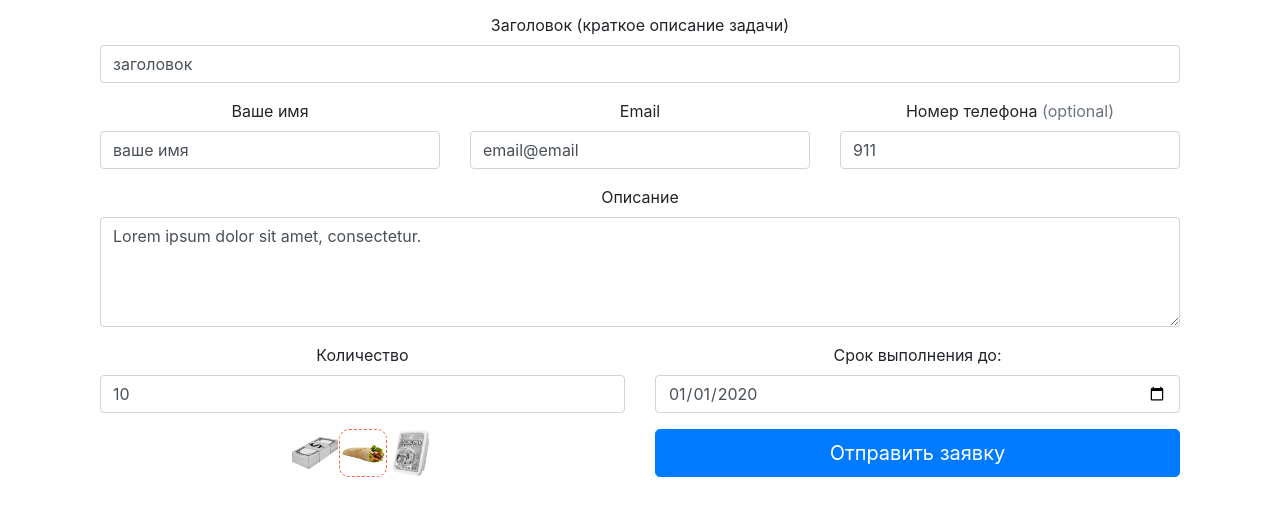
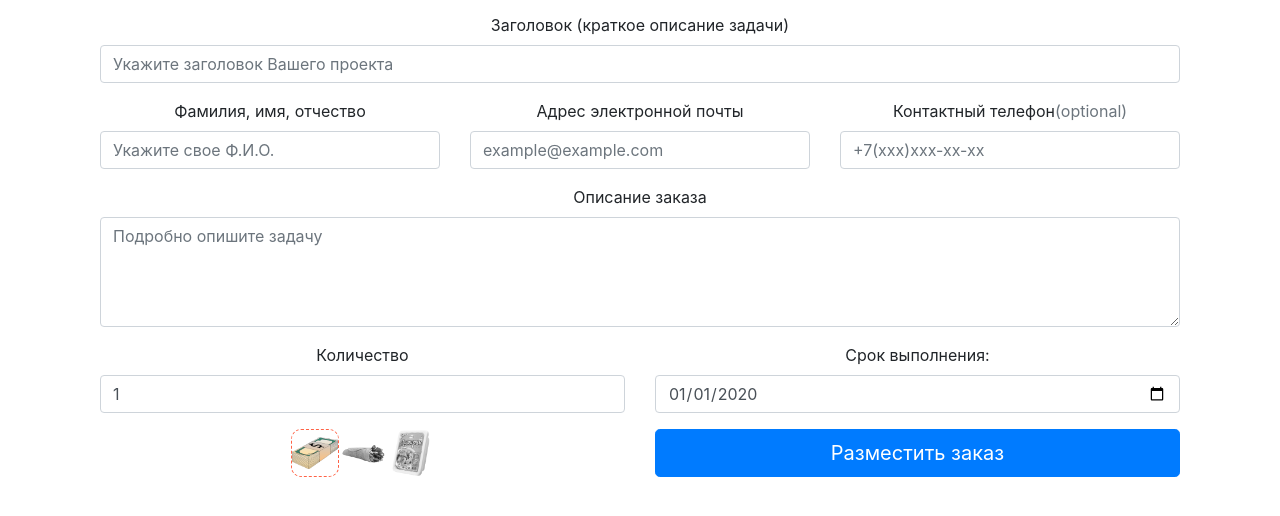
Before and after one commit to dim-014/freelanceExchange, a plain HTML site: page index.html in a window 1280 px wide. Both pictures are taken after a click on the link "Заказчик". Shown: the part 232-748 px from the top of the page. Drawn offline with Linux system fonts and the light colour scheme.

Commit message:
Corrected grammar and punctuation errors

```diff
--- a/index.html
+++ b/index.html
@@ -17,9 +17,9 @@
         <div id="block-choice">
             <img class="d-block mx-auto mb-4" src="./img/logo.png" alt="" width="72" height="72">
             <h1>FreeShavuha</h1>
-            <p class="lead text-muted">Добро пожаловать на нашу фриланс биржу</p>
-            <p class="lead text-muted">Если вы заказчик то вы можете заказать проект</p>
-            <p class="lead text-muted">Если вы фрилансер то вы всегда найдете у нас проект по силам</p>
+            <p class="lead text-muted">Добро пожаловать на нашу уютненькую фриланс-биржу!</p>
+            <p class="lead text-muted">Если Вы заказчик - Вы можете разместить информацию о своем проекте.</p>
+            <p class="lead text-muted">Если Вы фрилансер - Вы всегда сможете найти у нас проект, который будет вам под силу.</p>
             <p class="mt-5">
                 <a href="#" id="customer" class="btn btn-primary my-3 px-4 py-2">Заказчик</a>
                 <a href="#" id="freelancer" class="btn btn-secondary my-3 px-4 py-2">Фрилансер</a>
@@ -38,27 +38,27 @@
 
                     <div class="mb-3">
                         <label for="title">Заголовок (краткое описание задачи)</label>
-                        <input type="text" class="form-control" id="title" name="title" required value="заголовок">
+                        <input type="text" class="form-control" id="title" name="title" required placeholder="Укажите заголовок Вашего проекта">
                     </div>
                     <div class="row">
                         <div class="col-md-4 mb-3">
-                            <label for="firstName">Ваше имя</label>
-                            <input type="text" class="form-control" id="firstName" name="firstName" required value="ваше имя">
+                            <label for="firstName">Фамилия, имя, отчество</label>
+                            <input type="text" class="form-control" id="firstName" name="firstName" required placeholder="Укажите свое Ф.И.О.">
                         </div>
                         <div class="col-md-4 mb-3">
-                            <label for="email">Email</label>
-                            <input type="email" class="form-control" id="email" name="email" placeholder="you@mail.com" required value="email@email">
+                            <label for="email">Адрес электронной почты</label>
+                            <input type="email" class="form-control" id="email" name="email" required placeholder="example@example.com">
                         </div>
                         <div class="col-md-4 mb-3">
-                            <label for="phone">Номер телефона <span class="text-muted">(optional)</span></label>
-                            <input type="text" class="form-control" id="phone" name="phone" value="911">
+                            <label for="phone">Контактный телефон<span class="text-muted">(optional)</span></label>
+                            <input type="text" class="form-control" id="phone" name="phone" placeholder="+7(xxx)xxx-xx-xx">
                         </div>
                     </div>
 
 
                     <div class="mb-3">
-                        <label for="description">Описание</label>
-                        <textarea type="text" class="form-control" id="description" name="description" placeholder="Поднобно опишите задачу" rows="4" required>Lorem ipsum dolor sit amet, consectetur.</textarea>
+                        <label for="description">Описание заказа</label>
+                        <textarea type="text" class="form-control" id="description" name="description" placeholder="Подробно опишите задачу" rows="4" required></textarea>
                     </div>
 
                     <div class="row">
@@ -66,15 +66,15 @@
 
                             <div class="mb-3">
                                 <label for="amount">Количество</label>
-                                <input type="number" class="form-control" id="amount" name="amount" required value="10">
+                                <input type="number" class="form-control" id="amount" name="amount" required value="1">
                             </div>
                             <div class="d-flex justify-content-center">
                                 <label class="currency">
-								<input class="currency__radio" type="radio" name="currency" id="bucks" value="bucks">
+								<input class="currency__radio" type="radio" name="currency" id="bucks" value="bucks" checked>
 								<span class="img__radio img__radio_bucks"></span>
 							</label>
                                 <label class="currency">
-								<input class="currency__radio" type="radio" name="currency" id="shawarma" value="shawarma" checked>
+								<input class="currency__radio" type="radio" name="currency" id="shawarma" value="shawarma">
 								<span class="img__radio img__radio_shawarma"></span>
 							</label>
                                 <label class="currency">
@@ -85,11 +85,11 @@
                         </div>
                         <div class="col-md-6 mb-3">
                             <div class="mb-3">
-                                <label for="deadline">Срок выполнения до:</label>
+                                <label for="deadline">Срок выполнения:</label>
 
                                 <input type="date" id="deadline" class="form-control" name="deadline" max="2020-12-31" required value="2020-01-01">
                             </div>
-                            <button class="btn btn-primary btn-lg btn-block" type="submit">Отправить заявку</button>
+                            <button class="btn btn-primary btn-lg btn-block" type="submit">Разместить заказ</button>
                         </div>
 
                     </div>
@@ -246,7 +246,7 @@
                         </div>
 
                         <div class="col-12 bg-warning text-dark pt-2 d-flex justify-content-around align-content-center">
-                            <h5>Срок сдачи проекта</h5>
+                            <h5>Срок сдачи</h5>
                             <p class="deadline">10.03.2020</p>
                         </div>
                     </div>
@@ -254,7 +254,7 @@
                 <div class="modal-footer justify-content-end">
                     <button type="button" id="capitulation" class="btn btn-danger">Отказаться</button>
 
-                    <button type="button" id="ready" class="btn btn-success">Выполнил</button>
+                    <button type="button" id="ready" class="btn btn-success">Выполнено</button>
 
 
                 </div>
```
